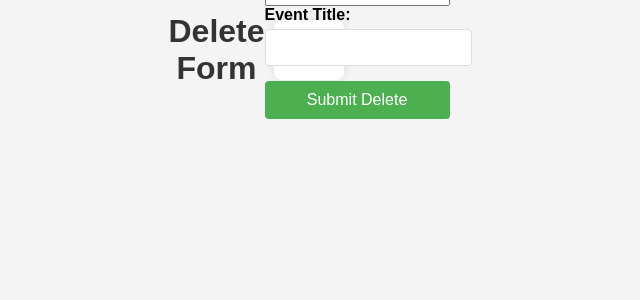
After one commit to EnGentech/Web_Application_Projects, a Django app: page /public/events/delete in a window 1280 px wide. The commit adds this page. Shown: the top 300 px of the page, without its empty margins (331-971 px from the left). Run offline with Django 5.2, Linux system fonts and the light colour scheme.

Commit message:
Updated the event page

```diff
--- /dev/null
+++ b/HP_SEMS/static/styles/delete.css
@@ -0,0 +1,55 @@
+body {
+    font-family: Arial, sans-serif;
+    background-color: #f4f4f4;
+    margin: 0;
+    padding: 20px;
+}
+.container {
+    max-width: 30px;
+    max-height: 20px;
+    margin: auto;
+    background-color: #ffffff;
+    padding: 20px;
+    border-radius: 8px;
+    box-shadow: 0 0 10px rgba(0, 0, 0, 0.1);
+    display: flex;
+    justify-content: center;
+    align-items: center;
+}
+h1 {
+    text-align: center;
+    color: #333;
+}
+form {
+    display: flex;
+    flex-direction: column;
+}
+.form-group {
+    margin-bottom: 15px;
+}
+.form-group label {
+    display: block;
+    margin-bottom: 5px;
+    font-weight: bold;
+}
+.form-group input,
+.form-group textarea {
+    width: 100%;
+    padding: 10px;
+    border: 1px solid #ddd;
+    border-radius: 4px;
+}
+.form-group textarea {
+    resize: vertical; /* Allows vertical resizing only */
+}
+.form-group input[type="submit"] {
+    background-color: #4CAF50;
+    color: white;
+    border: none;
+    cursor: pointer;
+    font-size: 16px;
+    padding: 10px;
+}
+.form-group input[type="submit"]:hover {
+    background-color: #45a049;
+}
--- /dev/null
+++ b/HP_SEMS/students/templates/delete.html
@@ -0,0 +1,29 @@
+{% load static %}
+<!DOCTYPE html>
+<html lang="en">
+<head>
+    <meta charset="UTF-8">
+    <meta name="viewport" content="width=device-width, initial-scale=1.0">
+    <link rel="stylesheet" href="{% static 'styles/delete.css' %}">
+    <title>Attendance Form</title>
+</head>
+<body>
+    <div class="container">
+        <h1>Delete Form</h1>
+        <form action="/submit_attendance" method="post">
+            <div class="filter-container">
+                <label for="filter" style="margin-left: 20%;">Filter by Event Title:</label>
+                <input type="text" id="filter" placeholder="Enter event title...">
+            </div>
+
+            <div class="form-group">
+                <label for="eventTitle">Event Title:</label>
+                <input type="text" id="eventTitle" name="eventTitle" required>
+            </div>
+            <div class="form-group">
+                <input type="submit" value="Submit Delete">
+            </div>
+        </form>
+    </div>
+</body>
+</html>
--- a/HP_SEMS/students/urls.py
+++ b/HP_SEMS/students/urls.py
@@ -4,4 +4,6 @@ from . import views
 urlpatterns = [
     path("", views.landingPage, name="landingPage"),
     path("public/events", views.event, name="event"),
+    path("public/events/update",views.update, name="update"),
+    path("public/events/delete",views.delete, name="delete"),
 ]
--- a/HP_SEMS/students/views.py
+++ b/HP_SEMS/students/views.py
@@ -8,3 +8,9 @@ def landingPage(request):
 
 def event(request):
     return render(request, 'event.html')
+
+def update(request):
+    return render(request, 'update.html')
+
+def delete(request):
+    return render(request, 'delete.html')
```
Also changed, not shown: HP_SEMS/static/styles/update.css (added, +51 -0 lines), HP_SEMS/students/templates/event.html (+4 -6 lines), HP_SEMS/students/templates/update.html (added, +33 -0 lines), HP_SEMS/static/scripts/update.js (added).
